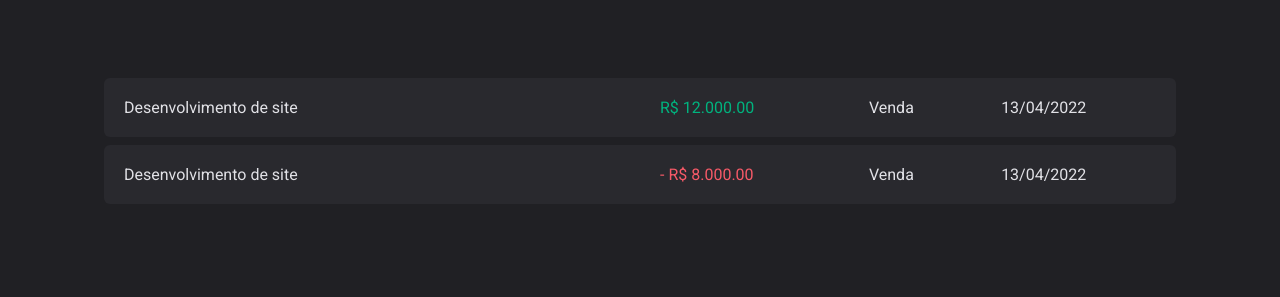
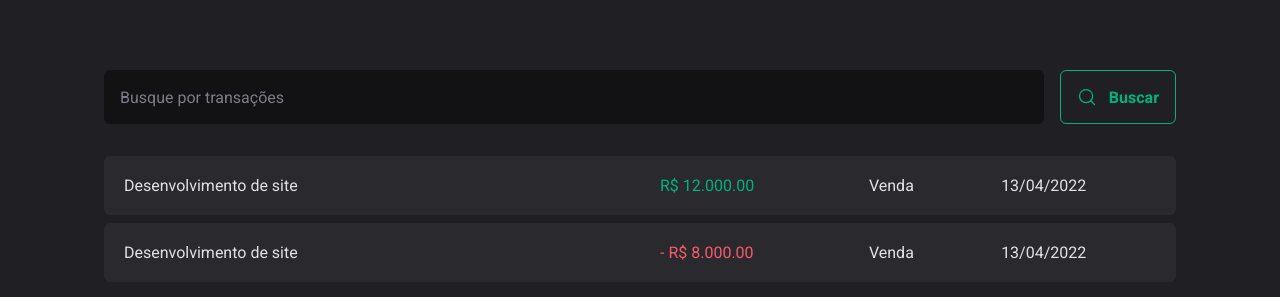
Before and after one commit to Seveshy/dtmoney2023, a React (Vite) app: page / in a window 1280 px wide. Shown: the part 145-442 px from the top of the page. Built offline with nearby package versions, Linux system fonts and the light colour scheme; a web font is replaced by a local one.

Commit message:
Botão de transação

```diff
--- a/package.json
+++ b/package.json
@@ -9,6 +9,7 @@
     "preview": "vite preview"
   },
   "dependencies": {
+    "@radix-ui/react-dialog": "^1.0.2",
     "phosphor-react": "^1.4.1",
     "react": "^18.2.0",
     "react-dom": "^18.2.0",
--- /dev/null
+++ b/src/pages/Transaction/components/index.tsx
@@ -0,0 +1,16 @@
+import { MagnifyingGlass } from "phosphor-react";
+import { SearchFormContainer } from "./styles";
+
+export function SearchForm() {
+    return (
+        <SearchFormContainer>
+            <input type="text" placeholder="Busque por transações" />
+
+            <button type="submit">
+                <MagnifyingGlass size={20} />
+                Buscar
+            </button>
+        </SearchFormContainer>
+
+    )
+}
--- /dev/null
+++ b/src/pages/Transaction/components/styles.ts
@@ -0,0 +1,40 @@
+import styled from "styled-components";
+
+export const SearchFormContainer = styled.form`
+  display: flex;
+  gap: 1rem;
+
+  input {
+    flex: 1;
+    border-radius: 6px;
+    border: 0;
+    background: ${(props) => props.theme["gray-900"]};
+    color: ${(props) => props.theme["gray-300"]};
+    padding: 1rem;
+
+    &::placeholder {
+      color: ${(props) => props.theme["gray-500"]};
+    }
+  }
+
+  button {
+    display: flex;
+    align-items: center;
+    gap: 0.75rem;
+
+    border: 0;
+    padding: 1rem;
+    background: transparent;
+    border: 1px solid ${(props) => props.theme["green-300"]};
+    color: ${(props) => props.theme["green-300"]};
+    font-weight: bold;
+    border-radius: 6px;
+
+    &:hover {
+      background: ${(props) => props.theme["green-500"]};
+      border-color: ${(props) => props.theme["green-500"]};
+      color: ${(props) => props.theme.white};
+      transition: background-color 0.2s, color 0.2s, border-color 0.2s;
+    }
+  }
+`;
--- a/src/pages/Transaction/index.tsx
+++ b/src/pages/Transaction/index.tsx
@@ -1,5 +1,6 @@
 import { Header } from "../../components/Header";
 import { Summary } from "../../components/Summary";
+import { SearchForm } from "./components";
 import { PriceHighlight, TransactionContainer, TransactionTable } from "./styles";
 
 export function Transactions() {
@@ -8,6 +9,7 @@
       <Header />
       <Summary />
       <TransactionContainer>
+        <SearchForm />
       <TransactionTable>
         <tbody>
           <tr>
--- a/src/pages/Transaction/styles.ts
+++ b/src/pages/Transaction/styles.ts
@@ -11,6 +11,7 @@
   width: 100%;
   border-collapse: separate;
   border-spacing: 0 0.5rem;
+  margin-top: 1.5rem;
 
   td {
     padding: 1.25rem;
--- a/src/styles/global.ts
+++ b/src/styles/global.ts
@@ -13,6 +13,10 @@
         box-shadow: 0 0 0 2px ${(props) => props.theme["gray-500"]};
     }
 
+    button {
+        cursor: pointer;
+    }
+
     body {
         background-color: ${(props) => props.theme["gray-800"]};
         color: ${(props) => props.theme["gray-100"]};
```
Also changed, not shown: 1 other file (tests, documents, lock files or other folders).
